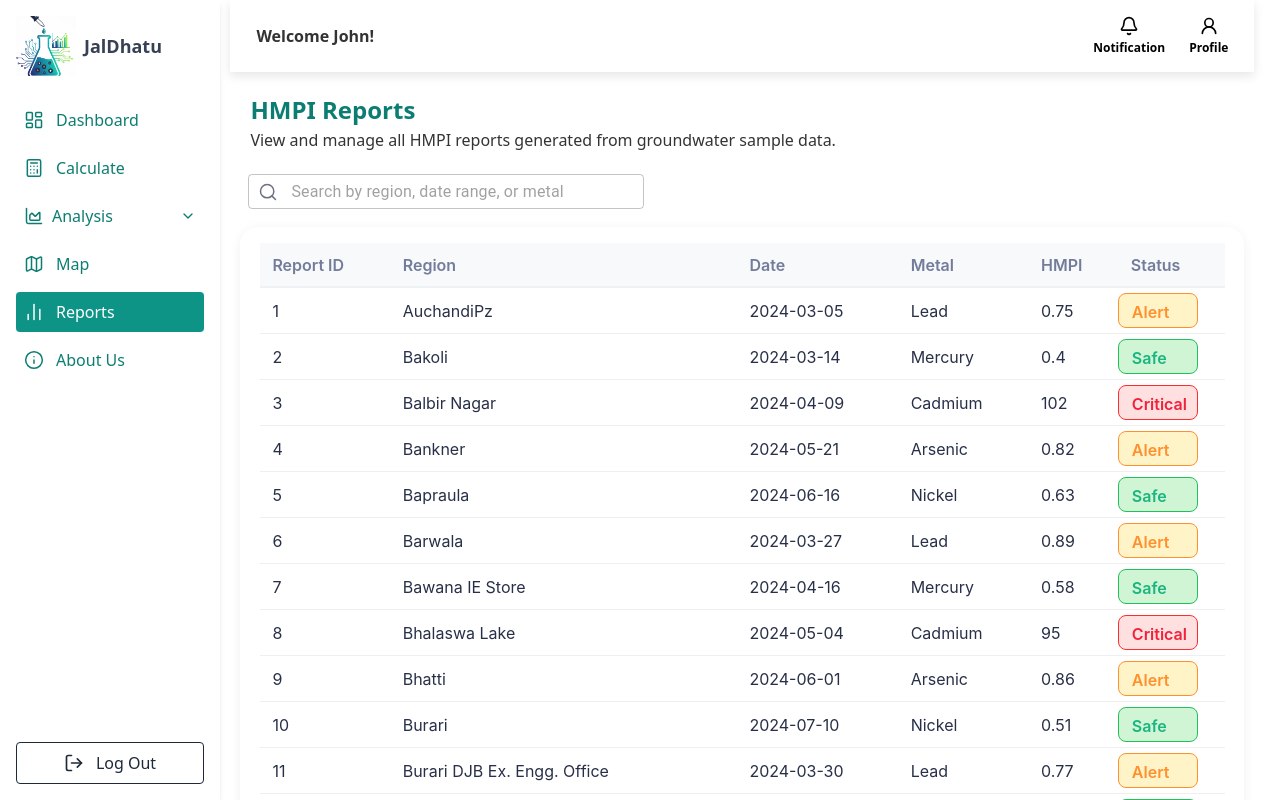
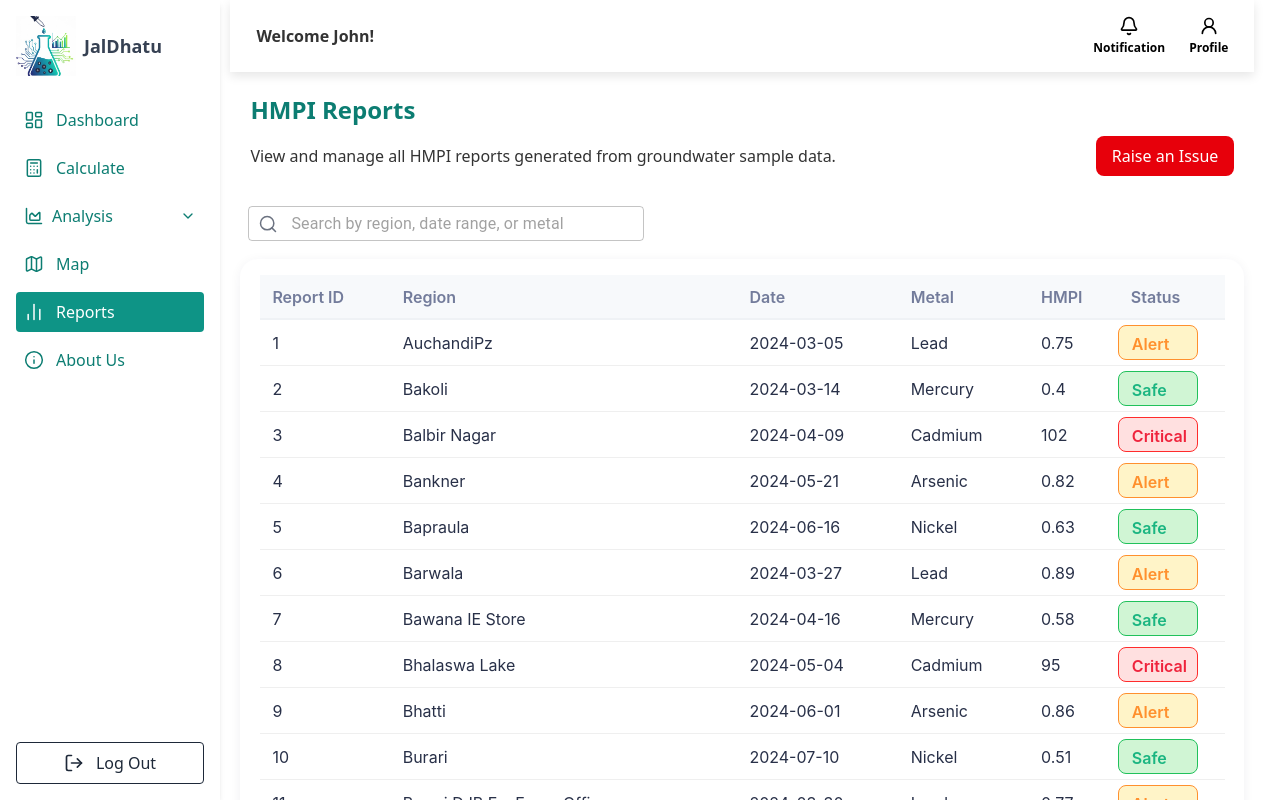
Before and after one commit to Tarushiiiii/Heavy_Metals, a React (Vite) app: page /reports in a window 1280 px wide. Shown: the top 800 px of the page. Built offline with nearby package versions, Linux system fonts and the light colour scheme.

Commit message:
reports search filter + raise issue button

```diff
--- a/src/components/about_us/methodology.jsx
+++ b/src/components/about_us/methodology.jsx
@@ -7,7 +7,7 @@ export const Methodology = () => {
         <PencilRuler className="icon title" />
         Scientific Methodology
       </h2>
-      <p className="subtitle methodology-subtitle">
+      <p className="subtitle methodolośgy-subtitle">
         Our methodology integrates established indices, composite modeling, and
         machine learning aligned with international standards
       </p>
--- a/src/components/ui/searchbar.jsx
+++ b/src/components/ui/searchbar.jsx
@@ -1,23 +1,23 @@
-import React from 'react';
-import TextField from '@mui/material/TextField';
-import Autocomplete from '@mui/material/Autocomplete';
-import { Search as SearchIcon } from 'lucide-react';
-import InputAdornment from '@mui/material/InputAdornment';
+import { useState } from "react";
+import TextField from "@mui/material/TextField";
+import Autocomplete from "@mui/material/Autocomplete";
+import { Search as SearchIcon } from "lucide-react";
+import InputAdornment from "@mui/material/InputAdornment";
 
-const options = ['Noida', 'Mercury', 'Ghaziabad', '2025', 'Lead'];
+const options = ["Noida", "Mercury", "Ghaziabad", "2025", "Lead"];
 
-export default function SearchAutocomplete() {
-    const [value, setValue] = React.useState(null);
-    const [inputValue, setInputValue] = React.useState('');
+export default function SearchAutocomplete({ setSearch }) {
+  const [inputValue, setInputValue] = useState(""); // Input value for autocomplete
 
   return (
     <Autocomplete
       freeSolo
       options={options}
-            value={value}
-            onChange={(event, newValue) => setValue(newValue)}
       inputValue={inputValue}
-            onInputChange={(event, newInputValue) => setInputValue(newInputValue)}
+      onInputChange={(event, newInputValue) => {
+        setInputValue(newInputValue); // Update the input value for autocomplete
+        setSearch(newInputValue); // Pass the new search term to the parent
+      }}
       renderInput={(params) => (
         <TextField
           {...params}
@@ -27,18 +27,22 @@ export default function SearchAutocomplete() {
             ...params.InputProps,
             startAdornment: (
               <InputAdornment position="start">
-                                <SearchIcon size={20} strokeWidth={1.8} style={{ color: '#6b7280' }} />
+                <SearchIcon
+                  size={20}
+                  strokeWidth={1.8}
+                  style={{ color: "#6b7280" }}
+                />
               </InputAdornment>
             ),
           }}
           sx={{
-                        '& .MuiOutlinedInput-root': {
-                            height: '2.2rem',
-                            padding: '0px 10px', // Adjust padding for better fit
+            "& .MuiOutlinedInput-root": {
+              height: "2.2rem",
+              padding: "0px 10px", // Adjust padding for better fit
             },
-                        '& .MuiInputBase-input': {
-                            padding: '6px 8px',
-                        }
+            "& .MuiInputBase-input": {
+              padding: "6px 8px",
+            },
           }}
         />
       )}
--- a/src/pages/reports.jsx
+++ b/src/pages/reports.jsx
@@ -1,22 +1,30 @@
+import { useState } from "react";
 import { ReportsTable } from "../components/ui/report_table.jsx";
 import SearchAutocomplete from "../components/ui/searchbar.jsx";
 import { useReportStore } from "../store/reportStore";
-
+import { Button } from "../components/ui/button.jsx";
 
 export const Reports = () => {
   const reports = useReportStore((state) => state.reports);
+  const [search, setSearch] = useState(""); // Add state to store the search term
 
   return (
     <div>
       <div className="main-header-wrapper">
         <div className="main-header">HMPI Reports</div>
+        <div className="flex justify-between items-center gap-4">
           <div className="main-text">
-                    View and manage all HMPI reports generated from groundwater sample data.
+            View and manage all HMPI reports generated from groundwater sample
+            data.
+          </div>
+          <Button type="main" colorVariant="danger">
+            Raise an Issue
+          </Button>
         </div>
       </div>
 
       <div className="m-4" style={{ width: 400, padding: 2 }}>
-                <SearchAutocomplete/>
+        <SearchAutocomplete setSearch={setSearch} />{" "}
       </div>
 
       <div className="card">
@@ -32,13 +40,27 @@ export const Reports = () => {
             </tr>
           </thead>
           <tbody>
-                        {reports.map((report, index) => (
+            {reports
+              .filter((report) => {
+                return search.toLowerCase() === ""
+                  ? true
+                  : report.region
+                      .toLowerCase()
+                      .includes(search.toLowerCase()) ||
+                      report.metal
+                        .toLowerCase()
+                        .includes(search.toLowerCase()) ||
+                      report.status
+                        .toLowerCase()
+                        .includes(search.toLowerCase()) ||
+                      report.date.includes(search);
+              })
+              .map((report, index) => (
                 <ReportsTable key={index} report={report} index={index} />
               ))}
           </tbody>
         </table>
       </div>
     </div>
-
   );
 };
```
Lines whose indentation alone changed are shown as unchanged.
